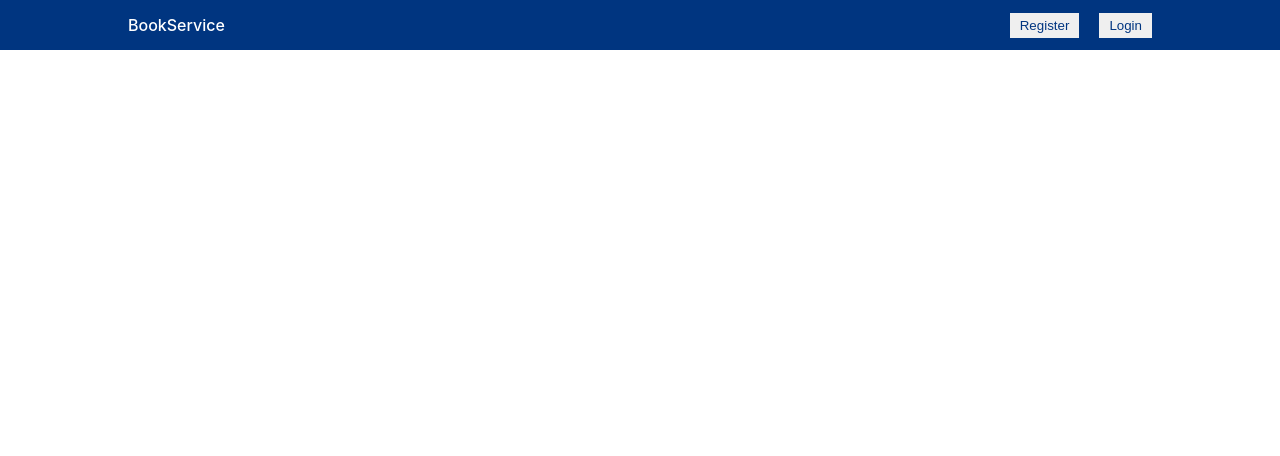
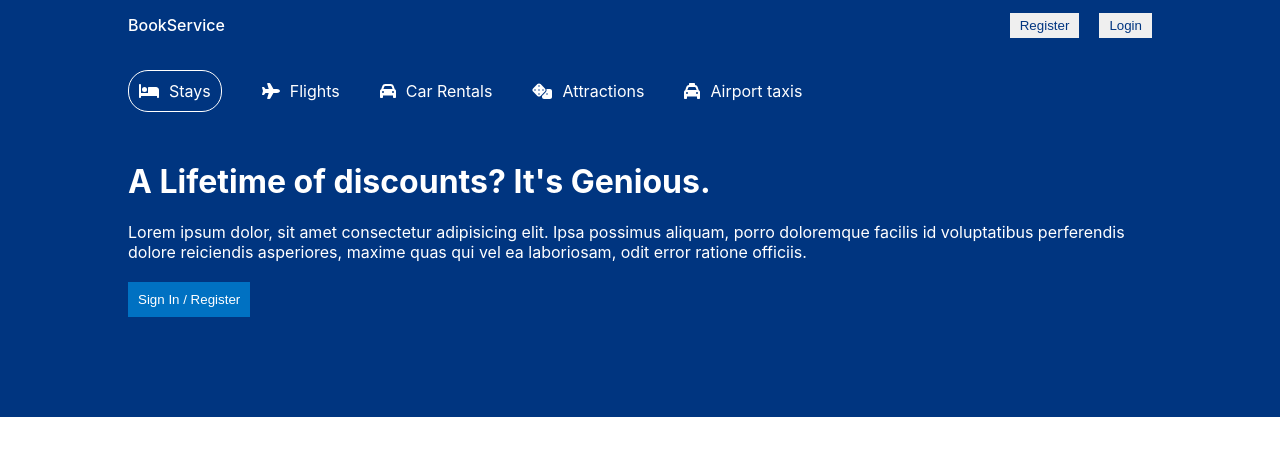
Before and after one commit to sergey87chuvasov/Booking-Reservation-App, a React (Create React App) app: page / in a window 1280 px wide. Shown: the top 456 px of the page. Built offline with nearby package versions, Linux system fonts and the light colour scheme; the HTML template or start-up script is replaced by a standard one.

Commit message:
added header

```diff
--- a/package.json
+++ b/package.json
@@ -3,6 +3,10 @@
   "version": "0.1.0",
   "private": true,
   "dependencies": {
+    "@fortawesome/fontawesome-svg-core": "^6.4.2",
+    "@fortawesome/free-regular-svg-icons": "^6.4.2",
+    "@fortawesome/free-solid-svg-icons": "^6.4.2",
+    "@fortawesome/react-fontawesome": "^0.2.0",
     "@testing-library/jest-dom": "^5.17.0",
     "@testing-library/react": "^13.4.0",
     "@testing-library/user-event": "^13.5.0",
--- /dev/null
+++ b/src/components/header/Header.css
@@ -0,0 +1,43 @@
+.header {
+  background-color: #003580;
+  color: white;
+  display: flex;
+  justify-content: center;
+}
+
+.headerContainer {
+  width: 100%;
+  max-width: 1024px;
+  margin: 20px 0px 100px 0px;
+}
+
+.headerList {
+  display: flex;
+  gap: 40px;
+  margin-bottom: 50px;
+}
+
+.headerListItem {
+  display: flex;
+  align-items: center;
+  gap: 10px;
+}
+
+.headerListItem.active {
+  border: 1px solid white;
+  padding: 10px;
+  border-radius: 20px;
+}
+
+.headerDesc {
+  margin: 20px 0;
+}
+
+.headerBtn {
+  background-color: #0071c2;
+  color: white;
+  font-weight: 500;
+  border: none;
+  padding: 10px;
+  cursor: pointer;
+}
--- /dev/null
+++ b/src/components/header/Header.jsx
@@ -0,0 +1,51 @@
+import React from 'react';
+import { FontAwesomeIcon } from '@fortawesome/react-fontawesome';
+import {
+  faBed,
+  faPlane,
+  faCar,
+  faTaxi,
+  faDice,
+} from '@fortawesome/free-solid-svg-icons';
+import './Header.css';
+
+const Header = () => {
+  return (
+    <div className='header'>
+      <div className='headerContainer'>
+        <div className='headerList'>
+          <div className='headerListItem active'>
+            <FontAwesomeIcon icon={faBed} />
+            <span>Stays</span>
+          </div>
+          <div className='headerListItem'>
+            <FontAwesomeIcon icon={faPlane} />
+            <span>Flights</span>
+          </div>
+          <div className='headerListItem'>
+            <FontAwesomeIcon icon={faCar} />
+            <span>Car Rentals</span>
+          </div>
+          <div className='headerListItem'>
+            <FontAwesomeIcon icon={faDice} />
+            <span>Attractions</span>
+          </div>
+          <div className='headerListItem'>
+            <FontAwesomeIcon icon={faTaxi} />
+            <span>Airport taxis</span>
+          </div>
+        </div>
+        <h1 className='title'>A Lifetime of discounts? It's Genious.</h1>
+        <p className='headerDesc'>
+          Lorem ipsum dolor, sit amet consectetur adipisicing elit. Ipsa
+          possimus aliquam, porro doloremque facilis id voluptatibus perferendis
+          dolore reiciendis asperiores, maxime quas qui vel ea laboriosam, odit
+          error ratione officiis.
+        </p>
+        <button className='headerBtn'>Sign In / Register</button>
+      </div>
+    </div>
+  );
+};
+
+export default Header;
--- a/src/pages/home/Home.jsx
+++ b/src/pages/home/Home.jsx
@@ -1,11 +1,13 @@
 import React from 'react';
 import './Home.css';
 import Navbar from '../../components/navbar/Navbar';
+import Header from '../../components/header/Header';
 
 const Home = () => {
   return (
     <div>
       <Navbar />
+      <Header />
     </div>
   );
 };
```
Also changed, not shown: 1 other file (tests, documents, lock files or other folders).
